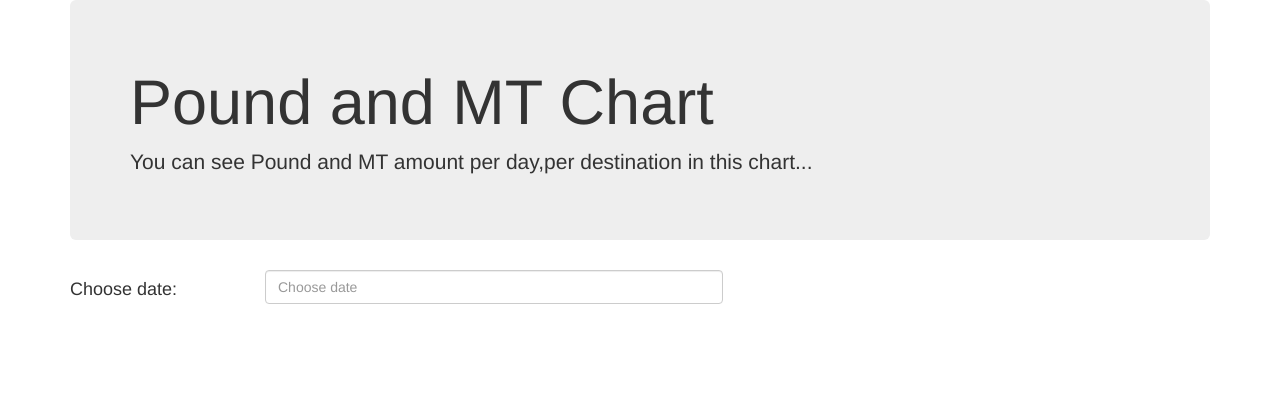
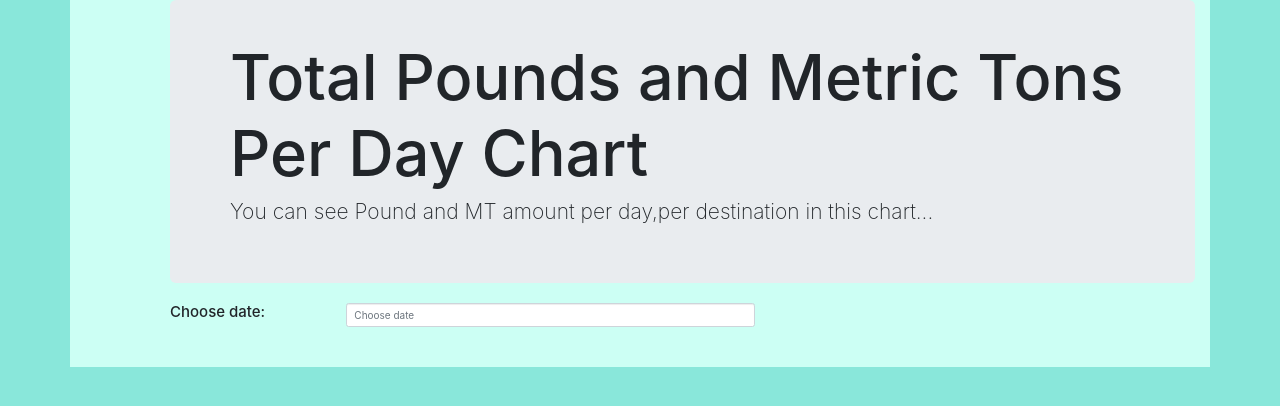
Before and after one commit to jlstewart12/90DaySupplyChain, a Flask app: page / in a window 1280 px wide. Shown: the top 406 px of the page. Run offline with Flask 2, Linux system fonts and the light colour scheme; a database or web service that is not in the repository returns one stand-in record (values such as "Sample title"); some libraries are stand-ins or nearby versions.

Commit message:
Add files via upload

```diff
--- a/Project 2/Chart 2/templates/index.html
+++ b/Project 2/Chart 2/templates/index.html
@@ -4,11 +4,15 @@
     <meta charset="UTF-8">
     <title>chart</title>
     <link rel="stylesheet" href="{{ url_for('static',     filename='assets/css/bootstrap.min.css') }}">
+    <link rel="stylesheet" href="https://stackpath.bootstrapcdn.com/bootstrap/4.1.3/css/bootstrap.min.css" integrity="sha384-MCw98/SFnGE8fJT3GXwEOngsV7Zt27NXFoaoApmYm81iuXoPkFOJwJ8ERdknLPMO" crossorigin="anonymous">
+    <link rel="stylesheet" href="style.css">
+    <link rel="stylesheet" href="d3Style.css">
+    <style>.highcharts-container > svg > text {display: none}</style>
 </head>
 <body>
 <div class="container">
   <div class="jumbotron">
-    <h1>Pound and MT Chart</h1>
+    <h1>Total Pounds and Metric Tons Per Day Chart</h1>
     <p>You can see Pound and MT amount per day,per destination in this chart...</p>
   </div>
     <div class="row">
@@ -35,5 +39,5 @@
 <script src="{{ url_for('static',     filename='assets/js/highcharts-3d.js') }}"></script>
 <script src="{{ url_for('static',     filename='assets/js/cylinder.js') }}"></script>
 <script src="https://cdnjs.cloudflare.com/ajax/libs/bootstrap-datepicker/1.9.0/js/bootstrap-datepicker.min.js"></script>
-<script src="{{ url_for('static',     filename='assets/js/main.js') }}"></script>
+<script src="{{ url_for('static',     filename='assets/js/plot.js') }}"></script>
 </html>
```
